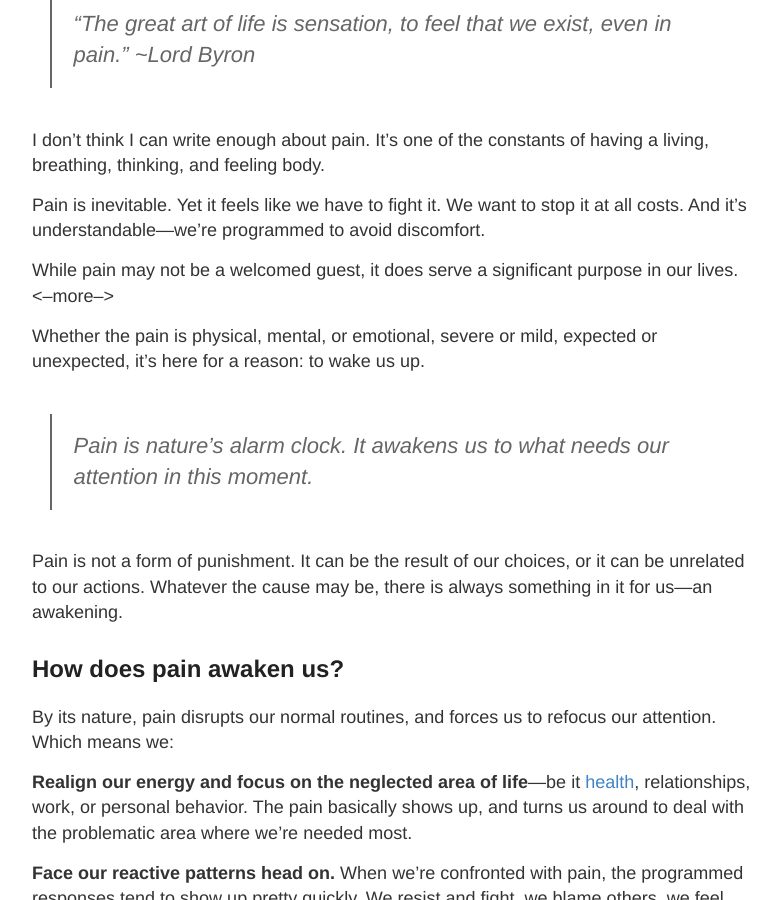
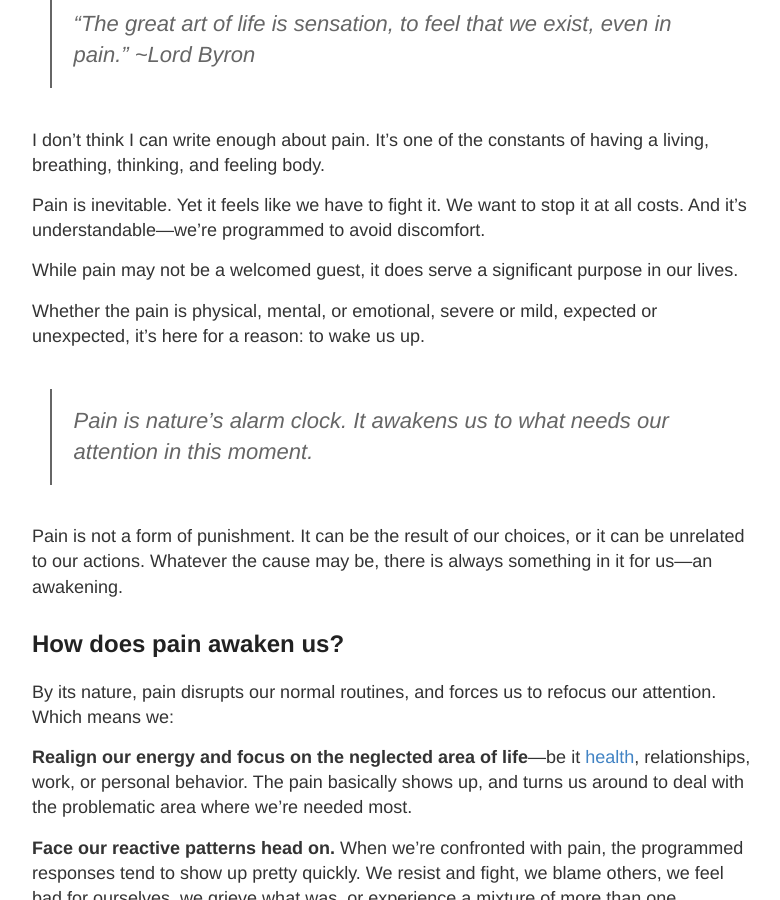
Before and after one commit to onewithnow/onewithnow.github.io, a Jekyll site: the page built from _posts/2015-06-08-awakening-to-pain.md, in a window 1280 px wide and 900 px high, scrolled down 764 px. Shown: the whole window, without its empty margins (248-1028 px from the left). Built offline with Jekyll 4.4.1, drawn with Linux system fonts in a browser that asks for light colours; Markdown is read by kramdown in place of the engine named in the settings.

Commit message:
post edit

```diff
--- a/_posts/2015-06-08-awakening-to-pain.md
+++ b/_posts/2015-06-08-awakening-to-pain.md
@@ -12,7 +12,7 @@ I don’t think I can write enough about pain. It’s one of the constants of ha
 
 Pain is inevitable. Yet it feels like we have to fight it. We want to stop it at all costs. And it’s understandable—we’re programmed to avoid discomfort.
 
-While pain may not be a welcomed guest, it does serve a significant purpose in our lives. <--more-->
+While pain may not be a welcomed guest, it does serve a significant purpose in our lives. <!--more-->
 
 Whether the pain is physical, mental, or emotional, severe or mild, expected or unexpected, it’s here for a reason: to wake us up.
 
```
